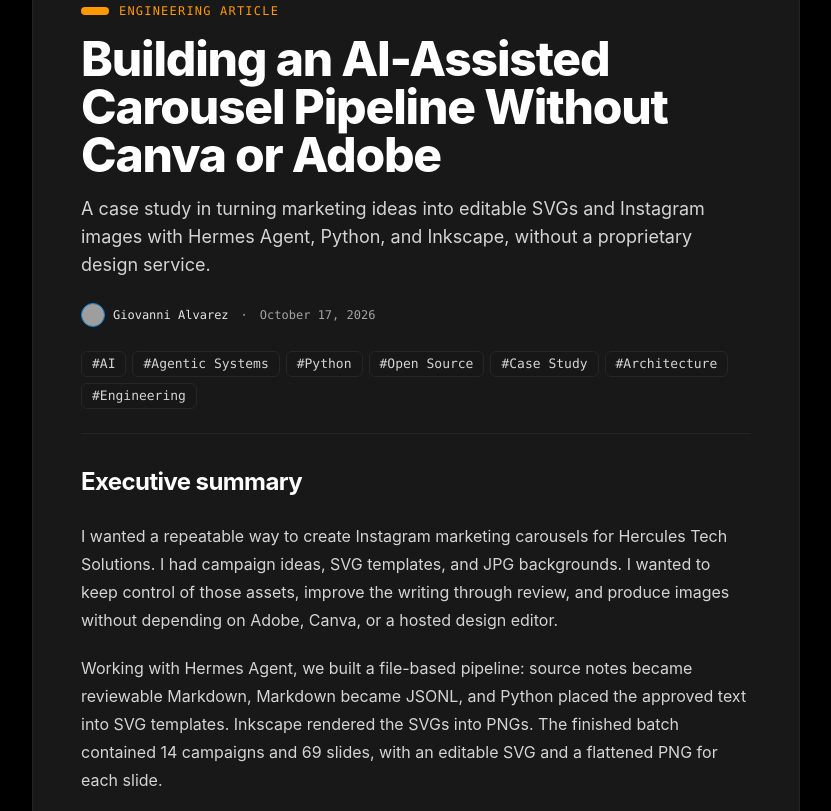
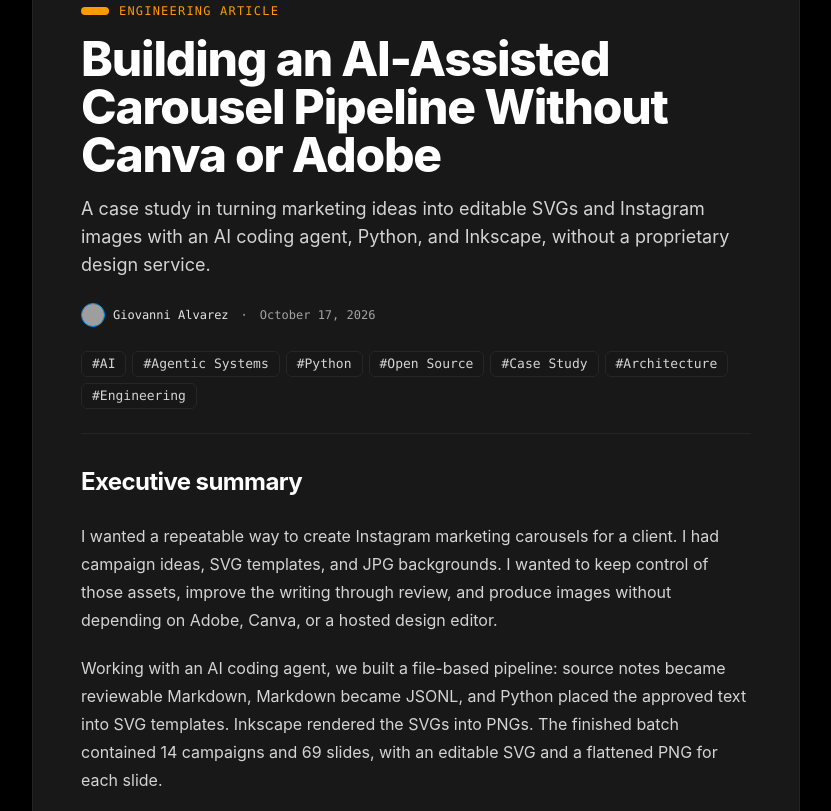
Before and after one commit to CodeMonkeyG/CodeMonkeyG, an Astro site in the folder blog/: page /blog/posts/building-an-ai-assisted-carousel-pipeline-without-canva-or-adobe in a window 1280 px wide. Shown: the part 313-1124 px from the top of the page, without its empty margins (224-1055 px from the left). Built offline with nearby package versions, Linux system fonts and the light colour scheme; Astro itself is replaced by a stand-in of ours; grey boxes are pictures that could not be loaded.

Commit message:
Removing client names from posts

```diff
--- a/blog/src/content/blog/building-an-ai-assisted-carousel-pipeline-without-canva-or-adobe.md
+++ b/blog/src/content/blog/building-an-ai-assisted-carousel-pipeline-without-canva-or-adobe.md
@@ -1,6 +1,6 @@
 ---
 title: "Building an AI-Assisted Carousel Pipeline Without Canva or Adobe"
-description: "A case study in turning marketing ideas into editable SVGs and Instagram images with Hermes Agent, Python, and Inkscape, without a proprietary design service."
+description: "A case study in turning marketing ideas into editable SVGs and Instagram images with an AI coding agent, Python, and Inkscape, without a proprietary design service."
 pubDate: 2026-10-17
 author: "Giovanni Alvarez"
 tags: ["AI", "Agentic Systems", "Python", "Open Source", "Case Study", "Architecture", "Engineering"]
@@ -9,9 +9,9 @@
 
 ## Executive summary
 
-I wanted a repeatable way to create Instagram marketing carousels for Hercules Tech Solutions. I had campaign ideas, SVG templates, and JPG backgrounds. I wanted to keep control of those assets, improve the writing through review, and produce images without depending on Adobe, Canva, or a hosted design editor.
+I wanted a repeatable way to create Instagram marketing carousels for a client. I had campaign ideas, SVG templates, and JPG backgrounds. I wanted to keep control of those assets, improve the writing through review, and produce images without depending on Adobe, Canva, or a hosted design editor.
 
-Working with Hermes Agent, we built a file-based pipeline: source notes became reviewable Markdown, Markdown became JSONL, and Python placed the approved text into SVG templates. Inkscape rendered the SVGs into PNGs. The finished batch contained 14 campaigns and 69 slides, with an editable SVG and a flattened PNG for each slide.
+Working with an AI coding agent, we built a file-based pipeline: source notes became reviewable Markdown, Markdown became JSONL, and Python placed the approved text into SVG templates. Inkscape rendered the SVGs into PNGs. The finished batch contained 14 campaigns and 69 slides, with an editable SVG and a flattened PNG for each slide.
 
 Getting there required more than connecting a model to a renderer. Early versions pulled from the wrong source directory, treated production labels as copy, shortened sentences badly, and produced slides that passed layout checks but did not read well together. A later template revision exposed another mistake: the renderer treated example bullet lines as a hard capacity limit.
 
@@ -108,7 +108,7 @@
 
 ## 3. The early failures were useful specifications
 
-The initial source selection was wrong. The agent read a broader Instagram folder instead of the direct campaign notes for Hercules Tech Solutions. That produced work outside the intended scope. Correcting the directory narrowed the set to 14 campaigns.
+The initial source selection was wrong. The agent read a broader Instagram folder instead of the direct campaign notes. That produced work outside the intended scope. Correcting the directory narrowed the set to 14 campaigns.
 
 Other failures happened inside the content. Source notes mixed headings, design instructions, and actual audience copy. Labels such as "The Pitfalls" and "How to do it" sometimes became bullets. Long text was shortened into incomplete or awkward phrases.
 
@@ -228,7 +228,7 @@
 
 The completed campaign set contained 69 slides across 14 campaigns, producing 69 SVGs and 69 PNGs. We later deleted and regenerated the slide outputs from the retained inputs. For that final bulk rerender, I explicitly requested that visual inspection be skipped. The successful render and file counts established regeneration, not a fresh visual approval of every image.
 
-We also distilled the procedure into a standalone Hermes skill. It describes asset inspection, campaign writing, the Markdown-to-JSONL boundary, mechanical rendering, verification, and source-level revision. It avoids assuming this machine's paths or a particular business's contact details so another agent can use it with a new set of assets and a different idea.
+We also distilled the procedure into a standalone workflow skill. It describes asset inspection, campaign writing, the Markdown-to-JSONL boundary, mechanical rendering, verification, and source-level revision. It avoids assuming this machine's paths or a particular business's contact details so another agent can use it with a new set of assets and a different idea.
 
 There are no measured conversion results in this case study. The carousels were written to generate leads, but producing them does not prove they generated engagement or customers. We also did not run a controlled cost or time comparison against a design subscription.
 
```
